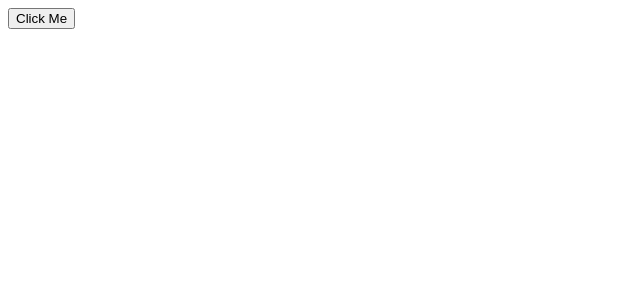
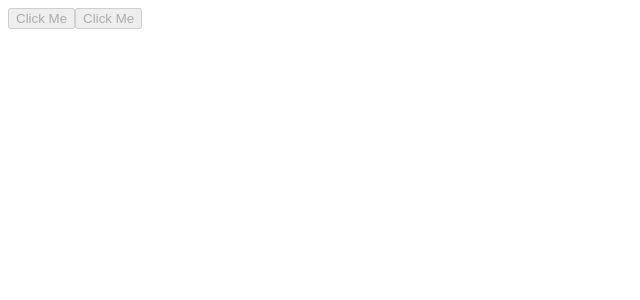
Before and after one commit to dus-tin9/Caravan-Chaos, a React (Vite) app in the folder my-app/: page / in a window 1280 px wide. Shown: the top 300 px of the page, without its empty margins (0-640 px from the left). Built offline with nearby package versions, Linux system fonts and the light colour scheme.

Commit message:
Wenn nichts spezifiziert wird es zu "true" defaulted
Wenn man  etwas false machen mächte muss man das explizit spezifizieren

```diff
--- a/my-app/src/main.tsx
+++ b/my-app/src/main.tsx
@@ -8,7 +8,10 @@ function Car () {
   };
 
   return (
-    <button onClick={myfunc}>Click Me</button>
+    <>
+      <button onClick={myfunc} disabled>Click Me</button>
+      <button onClick={myfunc} disabled = {true}>Click Me</button>
+    </>
   );
 }
 
```
